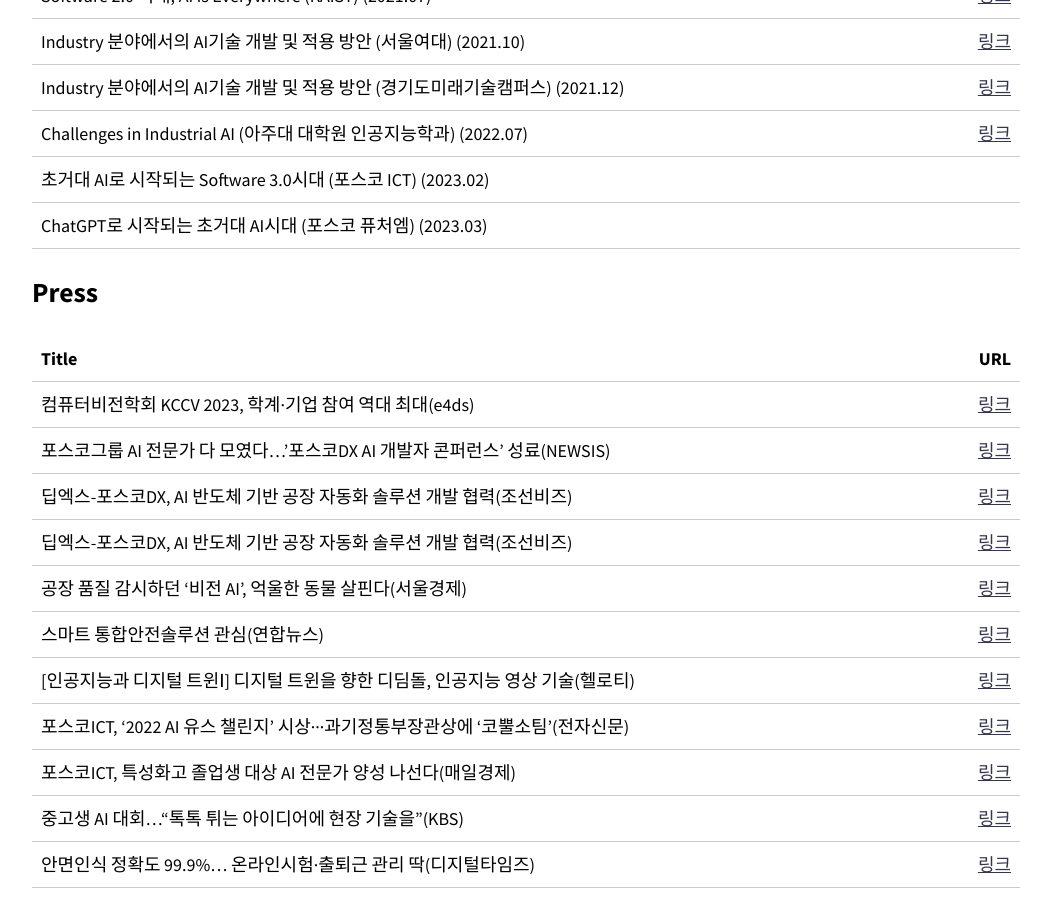
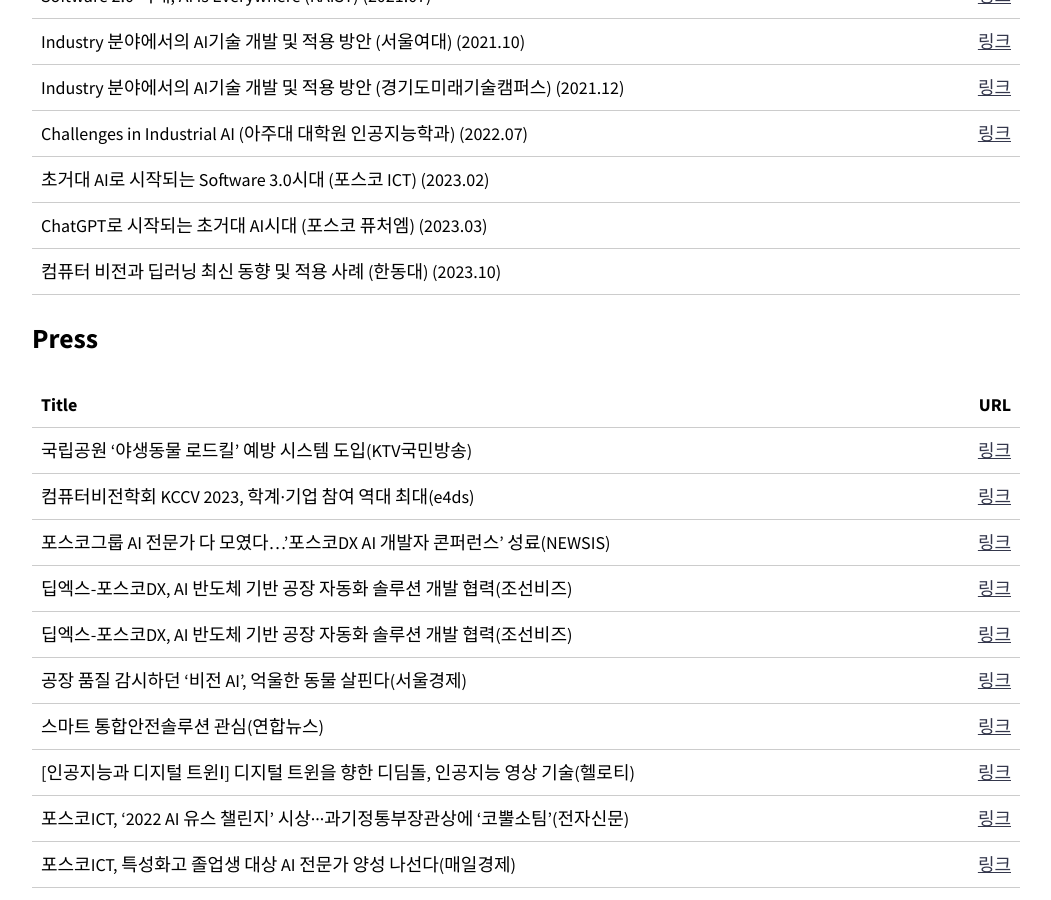
Before and after one commit to healess/healess.github.io, a Jekyll site: the page built from index.md, in a window 1280 px wide and 900 px high, scrolled down 1821 px. Shown: the whole window, without its empty margins (114-1165 px from the left). Built offline with Jekyll 4.4.1, drawn with Linux system fonts in a browser that asks for light colours; nearby versions of some CDN libraries.

Commit message:
add lecture

```diff
--- a/index.md
+++ b/index.md
@@ -58,12 +58,14 @@ entries_layout: grid
 | Challenges in Industrial AI (아주대 대학원 인공지능학과) (2022.07)|[링크](http://www.lecturernews.com/news/articleView.html?idxno=101680){:target="_blank"} |
 | 초거대 AI로 시작되는 Software 3.0시대 (포스코 ICT) (2023.02)| |
 | ChatGPT로 시작되는 초거대 AI시대 (포스코 퓨처엠) (2023.03)| |
+| 컴퓨터 비전과 딥러닝 최신 동향 및 적용 사례 (한동대) (2023.10) |
 
 
 ## Press
 
 | Title | URL |
 | :------------ | ------------: |
+| 국립공원 '야생동물 로드킬' 예방 시스템 도입(KTV국민방송)|[링크](https://www.ktv.go.kr/content/view?content_id=688247) |
 | 컴퓨터비전학회 KCCV 2023, 학계·기업 참여 역대 최대(e4ds)|[링크](https://www.e4ds.com/sub_view.asp?ch=31&t=0&idx=17354) |
 | 포스코그룹 AI 전문가 다 모였다…'포스코DX AI 개발자 콘퍼런스' 성료(NEWSIS)|[링크](https://n.news.naver.com/mnews/article/003/0011999475?sid=105) |
 | 딥엑스-포스코DX, AI 반도체 기반 공장 자동화 솔루션 개발 협력(조선비즈)|[링크](https://n.news.naver.com/mnews/article/366/0000891836?sid=105) |
@@ -108,7 +110,7 @@ entries_layout: grid
 ## Slides
 #### Paper Review
 * ["FLIP: Cross-domain Face Anti-spoofing with Language Guidance", ICCV, 2023.](https://healess.github.io/assets/pdf/[Paper]FLIP.pdf)
-* * ["What Makes for Good Tokenizers in Vision Transformer?", TPAMI, 2022.](https://healess.github.io/assets/pdf/[Paper]MoTo.pdf)
+* ["What Makes for Good Tokenizers in Vision Transformer?", TPAMI, 2022.](https://healess.github.io/assets/pdf/[Paper]MoTo.pdf)
 * ["Inception Transformer.", NeurIPS, 2022(Oral).](https://healess.github.io/assets/pdf/[Paper]InceptionTransformer.pdf)
 * ["EDA: Easy Data Augmentation Techniques for Boosting Performance on Text Classification Tasks.", EMNLP, 2019.](https://healess.github.io/assets/pdf/[Paper]EDA.pdf)
 * ["MetaFormer Is Actually What You Need for Vision.", CVPR, 2022(Oral).](https://healess.github.io/assets/pdf/[Paper]MetaFormer.pdf)
```
